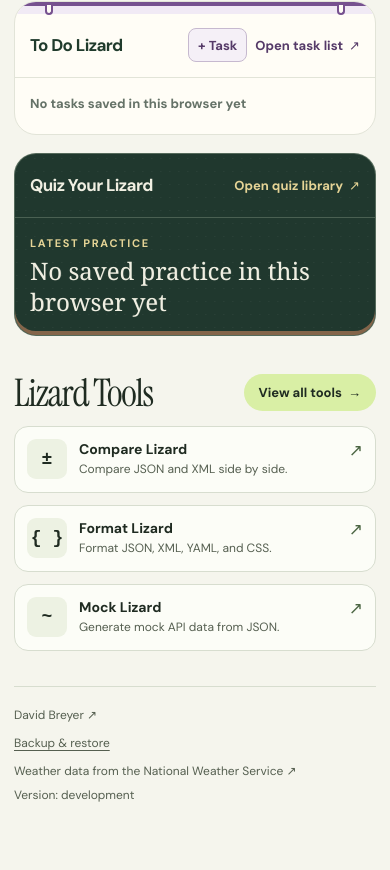
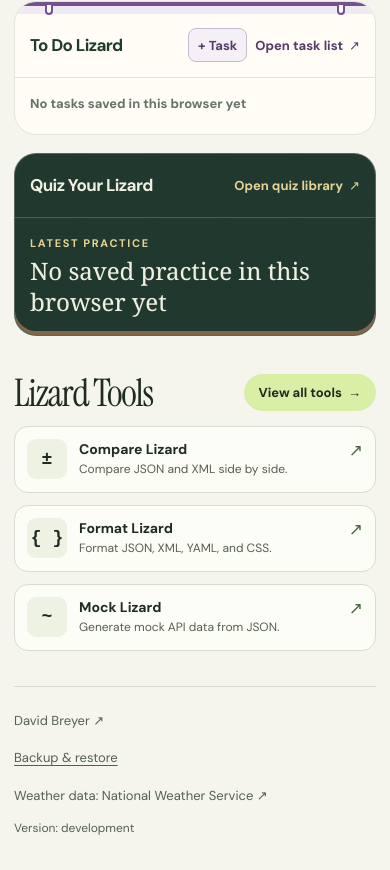
Before and after one commit to davidbreyer/lizard-dashboard, a plain HTML site: page index.html in a window 390 px wide. Shown: the part 797-1667 px from the top of the page. Before the commit the page ends 1626 px from the top, so only its background shows below. Drawn offline with Linux system fonts and the light colour scheme; no server answers.

Commit message:
Give the mobile footer clearer spacing and separate rows

```diff
--- a/index.html
+++ b/index.html
@@ -236,7 +236,7 @@
     <a href="https://www.davidbreyer.com/" target="_blank" rel="noopener">David Breyer <span role="img" aria-label="Opens in a new tab">↗</span></a>
     <div class="footer-meta">
       <button type="button" class="settings-link" data-open-backup aria-haspopup="dialog" aria-controls="backup-dialog">Backup &amp; restore</button>
-      <a href="https://www.weather.gov/" target="_blank" rel="noopener">Weather data from the National Weather Service <span role="img" aria-label="Opens in a new tab">↗</span></a>
+      <a href="https://www.weather.gov/" target="_blank" rel="noopener">Weather data: National Weather Service <span role="img" aria-label="Opens in a new tab">↗</span></a>
       <span class="app-version">Version: <span id="app-version">development</span></span>
     </div>
   </footer>
--- a/styles.css
+++ b/styles.css
@@ -250,7 +250,7 @@ h1 { font-size: clamp(54px, 8.1vw, 108px); line-height: .93; }
 .site-footer { border-top: 1px solid var(--line); padding-block: 20px 26px; font-size: 12px; color: var(--muted); }
 .site-footer a { text-decoration: none; }
 .site-footer a:hover { text-decoration: underline; }
-.footer-meta { display: flex; flex-wrap: wrap; gap: 8px 18px; }
+.footer-meta { display: flex; flex-wrap: wrap; align-items: baseline; min-width: 0; gap: 8px 18px; }
 .app-version { white-space: nowrap; font-variant-numeric: tabular-nums; }
 
 @media (max-width: 850px) {
@@ -274,10 +274,14 @@ h1 { font-size: clamp(54px, 8.1vw, 108px); line-height: .93; }
   .quiz-metrics div { flex: 1; min-width: 0; }
   .dayparts li, .dayparts li:first-child { padding-inline: 8px; }
   .dayparts li:first-child { padding-left: 12px; }
-  .site-footer { align-items: flex-start; flex-direction: column; gap: 8px; }
 }
 
 @media (max-width: 620px) {
+  .site-footer { flex-direction: column; align-items: flex-start; gap: 12px; padding-block: 24px 32px; font-size: 13px; line-height: 1.6; }
+  .footer-meta { flex-direction: column; align-items: flex-start; gap: 12px; width: 100%; }
+  .site-footer a, .site-footer .settings-link { max-width: 100%; }
+  .site-footer .settings-link { padding-block: 5px; }
+  .site-footer .app-version { font-size: 12px; }
   .tool-links.directory-links { grid-template-columns: 1fr; }
   .directory-links .tool { min-height: 75px; }
 }
```
